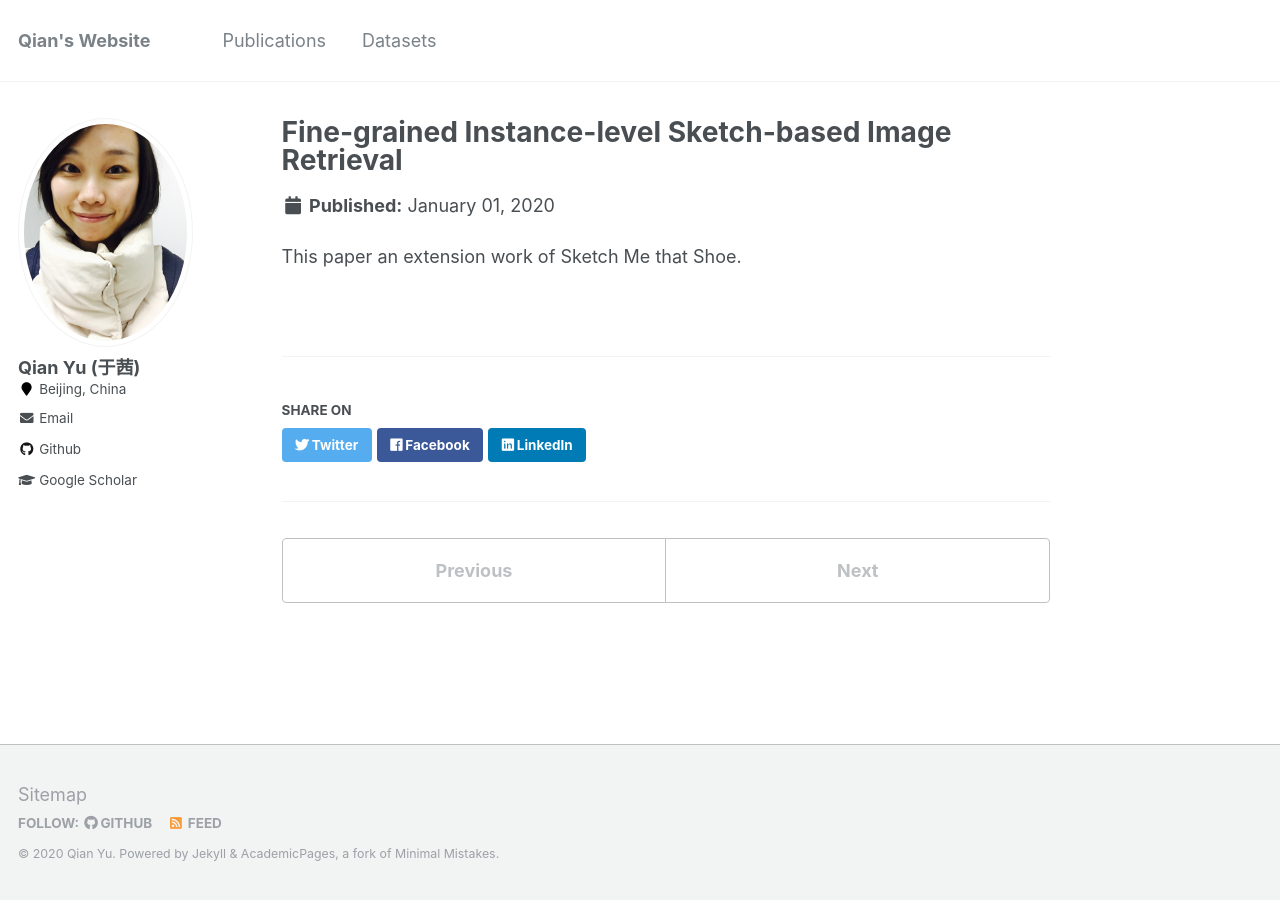
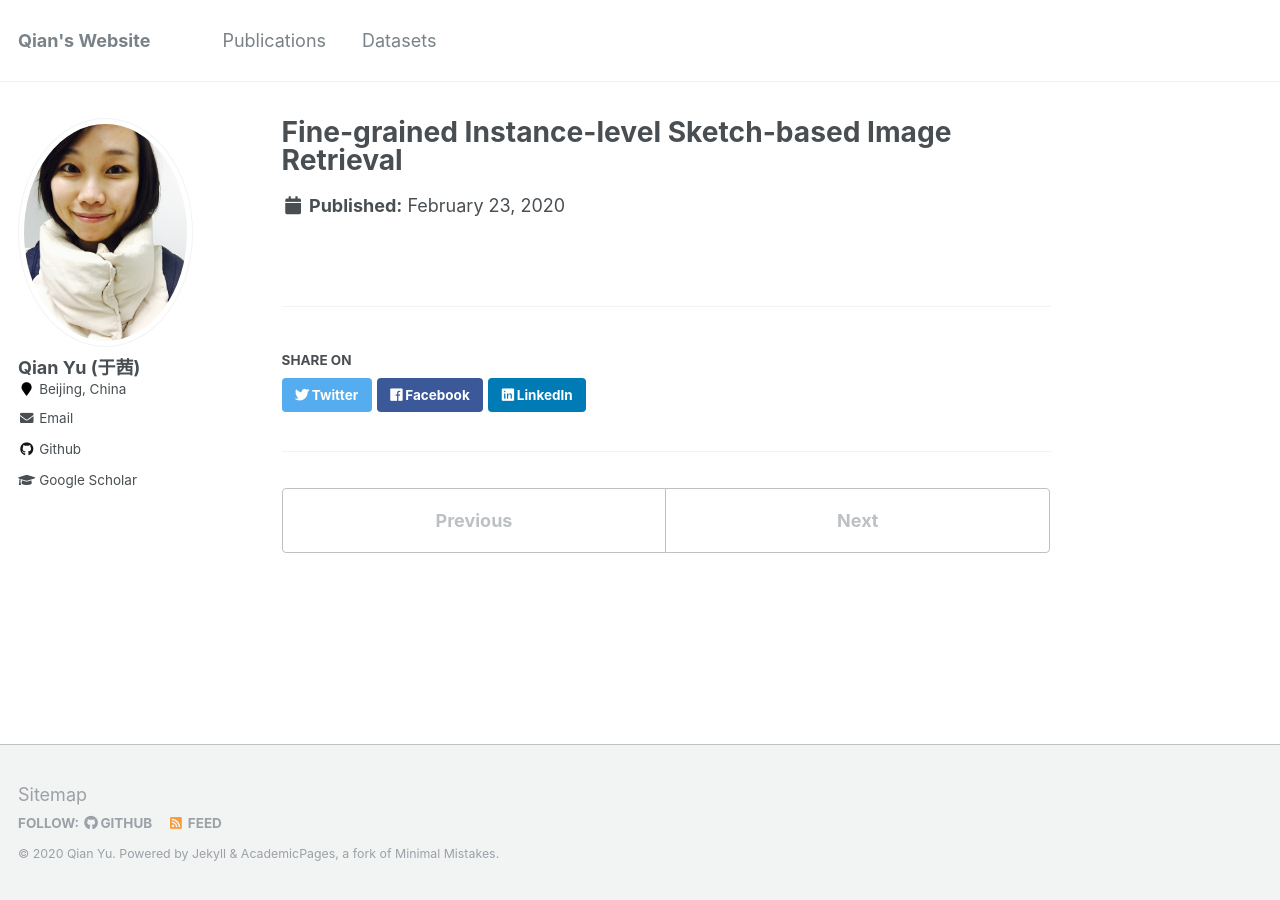
Before and after one commit to yuqian1023/yuqian1023.github.io, a Jekyll site: the page built from _publications/2020-02-23-paper-title-number-1.md, in a window 1280 px wide. Built offline with Jekyll 4.4.1, drawn with Linux system fonts in a browser that asks for light colours.

Commit message:
Update 2020-02-23-paper-title-number-1.md

```diff
--- a/_publications/2020-02-23-paper-title-number-1.md
+++ b/_publications/2020-02-23-paper-title-number-1.md
@@ -1,8 +1,3 @@
 ---
 title: "Fine-grained Instance-level Sketch-based Image Retrieval"
-permalink: /publication/2020-02-23-paper-title-number-1
-excerpt: 'This paper is an extension work of Sketch Me that Shoe.'
-collection: preprint
-date: 2020-01-01
 ---
-This paper an extension work of Sketch Me that Shoe.
```
